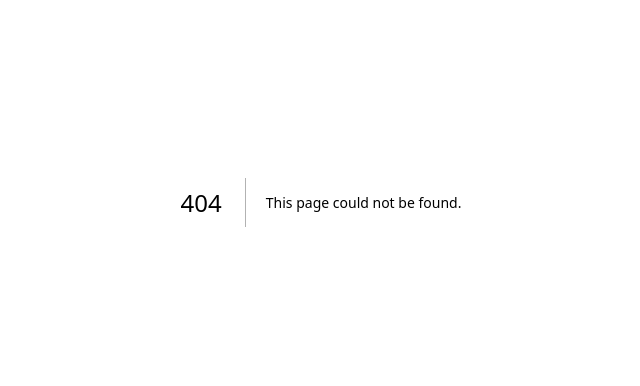
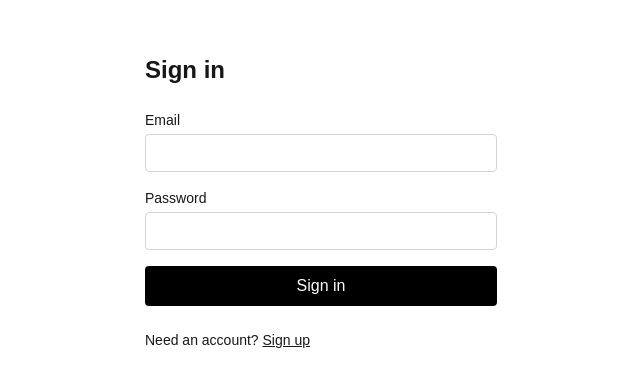
Before and after one commit to NicolasVicente44/software-engineering-project-comp3415, a Next.js app: page /login in a window 1280 px wide. Before the commit this address had no page. Shown: the part 198-584 px from the top of the page, without its empty margins (319-959 px from the left). Built offline with nearby package versions, Linux system fonts and the light colour scheme.

Commit message:
feat(auth): add login, dashboard and home pages

```diff
--- /dev/null
+++ b/src/app/dashboard/page.tsx
@@ -0,0 +1,29 @@
+import { redirect } from "next/navigation";
+import { signOut } from "@/app/login/actions";
+import { createClient } from "@/lib/supabase/server";
+
+export default async function DashboardPage() {
+  const supabase = await createClient();
+  const {
+    data: { user },
+  } = await supabase.auth.getUser();
+
+  if (!user) redirect("/login");
+
+  return (
+    <main className="mx-auto flex w-full max-w-lg flex-1 flex-col justify-center gap-6 px-4 py-16">
+      <h1 className="text-2xl font-semibold">Dashboard</h1>
+      <p>
+        Signed in as <strong>{user.email}</strong>
+      </p>
+      <form action={signOut}>
+        <button
+          type="submit"
+          className="rounded border border-zinc-400 px-4 py-2"
+        >
+          Sign out
+        </button>
+      </form>
+    </main>
+  );
+}
--- a/src/app/layout.tsx
+++ b/src/app/layout.tsx
@@ -13,8 +13,8 @@ const geistMono = Geist_Mono({
 });
 
 export const metadata: Metadata = {
-  title: "Create Next App",
-  description: "Generated by create next app",
+  title: "COMP 3415 Software Engineering Project",
+  description: "COMP 3415 course project",
 };
 
 export default function RootLayout({ children }: LayoutProps<"/">) {
--- /dev/null
+++ b/src/app/login/login-form.tsx
@@ -0,0 +1,77 @@
+"use client";
+
+import { useActionState } from "react";
+import { signIn, signUp, type AuthState } from "./actions";
+
+const initialState: AuthState = {};
+
+function AuthForm({
+  action,
+  submitLabel,
+  autoComplete,
+}: {
+  action: (prev: AuthState, formData: FormData) => Promise<AuthState>;
+  submitLabel: string;
+  autoComplete: string;
+}) {
+  const [state, formAction, pending] = useActionState(action, initialState);
+
+  return (
+    <form action={formAction} className="flex flex-col gap-4">
+      <label className="flex flex-col gap-1 text-sm font-medium">
+        Email
+        <input
+          name="email"
+          type="email"
+          required
+          autoComplete="email"
+          className="rounded border border-zinc-300 px-3 py-2 dark:border-zinc-700 dark:bg-zinc-900"
+        />
+      </label>
+      <label className="flex flex-col gap-1 text-sm font-medium">
+        Password
+        <input
+          name="password"
+          type="password"
+          required
+          minLength={8}
+          autoComplete={autoComplete}
+          className="rounded border border-zinc-300 px-3 py-2 dark:border-zinc-700 dark:bg-zinc-900"
+        />
+      </label>
+      {state.error && (
+        <p role="alert" className="text-sm text-red-600">
+          {state.error}
+        </p>
+      )}
+      {state.message && (
+        <p role="status" className="text-sm text-green-700">
+          {state.message}
+        </p>
+      )}
+      <button
+        type="submit"
+        disabled={pending}
+        className="rounded bg-black px-4 py-2 text-white disabled:opacity-50 dark:bg-white dark:text-black"
+      >
+        {pending ? "Please wait..." : submitLabel}
+      </button>
+    </form>
+  );
+}
+
+export function LoginForm({ mode }: { mode: "signin" | "signup" }) {
+  return mode === "signin" ? (
+    <AuthForm
+      action={signIn}
+      submitLabel="Sign in"
+      autoComplete="current-password"
+    />
+  ) : (
+    <AuthForm
+      action={signUp}
+      submitLabel="Create account"
+      autoComplete="new-password"
+    />
+  );
+}
--- /dev/null
+++ b/src/app/login/page.tsx
@@ -0,0 +1,34 @@
+import Link from "next/link";
+import { LoginForm } from "./login-form";
+
+export default async function LoginPage({
+  searchParams,
+}: {
+  searchParams: Promise<{ mode?: string; error?: string }>;
+}) {
+  const { mode, error } = await searchParams;
+  const isSignUp = mode === "signup";
+
+  return (
+    <main className="mx-auto flex w-full max-w-sm flex-1 flex-col justify-center gap-6 px-4 py-16">
+      <h1 className="text-2xl font-semibold">
+        {isSignUp ? "Create your account" : "Sign in"}
+      </h1>
+      {error && (
+        <p role="alert" className="text-sm text-red-600">
+          We could not verify your email link. Please try again.
+        </p>
+      )}
+      <LoginForm mode={isSignUp ? "signup" : "signin"} />
+      <p className="text-sm">
+        {isSignUp ? "Already have an account? " : "Need an account? "}
+        <Link
+          href={isSignUp ? "/login" : "/login?mode=signup"}
+          className="underline"
+        >
+          {isSignUp ? "Sign in" : "Sign up"}
+        </Link>
+      </p>
+    </main>
+  );
+}
--- a/src/app/page.tsx
+++ b/src/app/page.tsx
@@ -1,69 +1,17 @@
-import Image from "next/image";
+import Link from "next/link";
 
 export default function Home() {
   return (
-    <div className="flex flex-col flex-1 items-center justify-center bg-zinc-50 font-sans dark:bg-black">
-      <main className="flex flex-1 w-full max-w-3xl flex-col items-center justify-between py-32 px-16 bg-white dark:bg-black sm:items-start">
-        <Image
-          className="dark:invert h-5 w-[100px]"
-          src="/next.svg"
-          alt="Next.js logo"
-          width={100}
-          height={20}
-          priority
-        />
-        <div className="flex flex-col items-center gap-6 text-center sm:items-start sm:text-left">
-          <h1 className="max-w-xs text-3xl font-semibold leading-10 tracking-tight text-black dark:text-zinc-50">
-            To get started, edit the{" "}
-            <code className="rounded bg-black/[.06] px-1.5 py-0.5 font-mono text-[0.9em] dark:bg-white/[.08]">
-              page.tsx
-            </code>{" "}
-            file.
-          </h1>
-          <p className="max-w-md text-lg leading-8 text-zinc-600 dark:text-zinc-400">
-            Looking for a starting point or more instructions? Head over to{" "}
-            <a
-              href="https://vercel.com/templates?framework=next.js&utm_source=create-next-app&utm_medium=appdir-template-tw&utm_campaign=create-next-app"
-              className="font-medium text-zinc-950 dark:text-zinc-50"
-            >
-              Templates
-            </a>{" "}
-            or the{" "}
-            <a
-              href="https://nextjs.org/learn?utm_source=create-next-app&utm_medium=appdir-template-tw&utm_campaign=create-next-app"
-              className="font-medium text-zinc-950 dark:text-zinc-50"
-            >
-              Learning
-            </a>{" "}
-            center.
-          </p>
-        </div>
-        <div className="flex flex-col gap-4 text-base font-medium sm:flex-row">
-          <a
-            className="flex h-12 w-full items-center justify-center gap-2 rounded-full bg-foreground px-5 text-background transition-colors hover:bg-[#383838] dark:hover:bg-[#ccc] md:w-[158px]"
-            href="https://vercel.com/new?utm_source=create-next-app&utm_medium=appdir-template-tw&utm_campaign=create-next-app"
-            target="_blank"
-            rel="noopener noreferrer"
-          >
-            <Image
-              className="dark:invert h-[14px] w-4"
-              src="/vercel.svg"
-              alt="Vercel logomark"
-              width={16}
-              height={14}
-            />
-            Deploy Now
-          </a>
-          <a
-            className="flex h-12 w-full items-center justify-center rounded-full border border-solid border-black/[.08] px-5 transition-colors hover:border-transparent hover:bg-black/[.04] dark:border-white/[.145] dark:hover:bg-[#1a1a1a] md:w-[158px]"
-            href="https://nextjs.org/docs?utm_source=create-next-app&utm_medium=appdir-template-tw&utm_campaign=create-next-app"
-            target="_blank"
-            rel="noopener noreferrer"
-          >
-            Documentation
-          </a>
-        </div>
-      </main>
-    </div>
+    <main className="mx-auto flex w-full max-w-lg flex-1 flex-col justify-center gap-6 px-4 py-16">
+      <h1 className="text-3xl font-semibold">COMP 3415 Software Engineering Project</h1>
+      <div className="flex gap-4">
+        <Link href="/login" className="rounded bg-black px-4 py-2 text-white dark:bg-white dark:text-black">
+          Sign in
+        </Link>
+        <Link href="/login?mode=signup" className="rounded border border-zinc-400 px-4 py-2">
+          Sign up
+        </Link>
+      </div>
+    </main>
   );
 }
```
